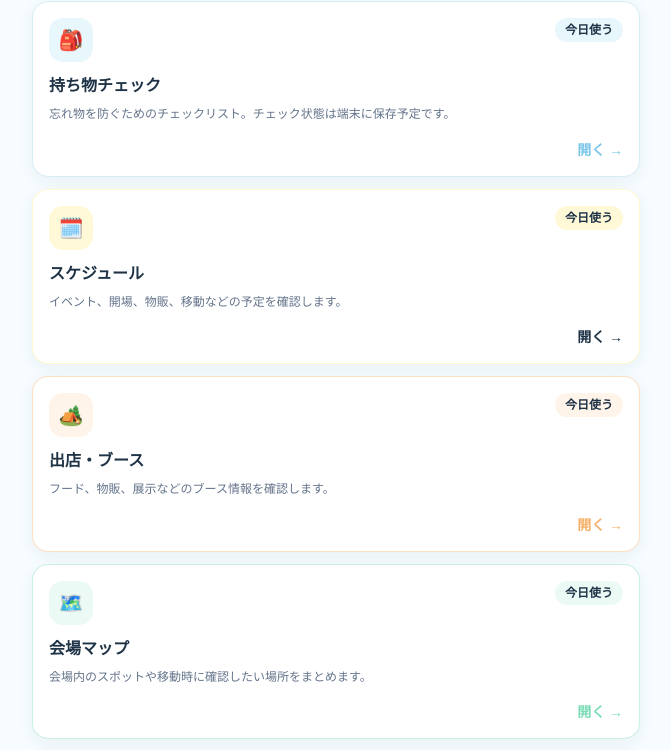
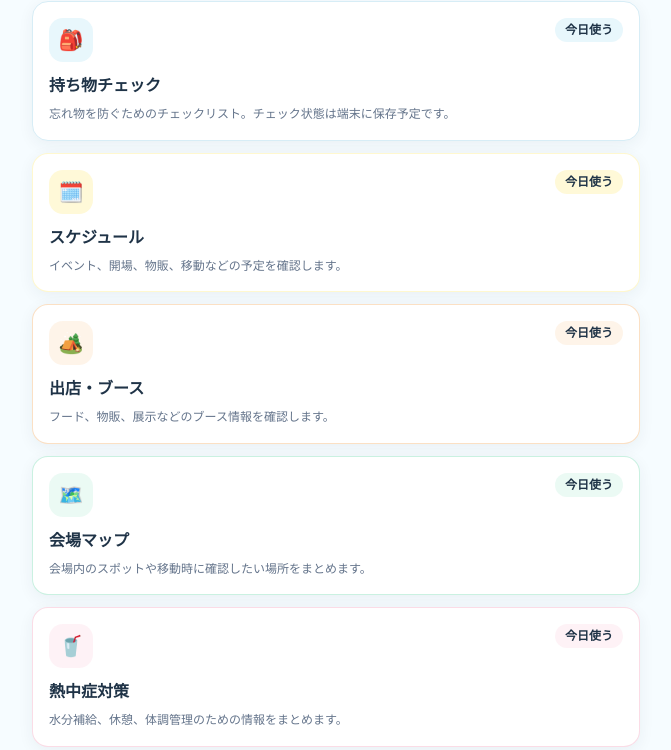
Before and after one commit to masashikuwahara/hinatafes-navi, a Nuxt app: page / in a window 1280 px wide. Shown: the part 895-1645 px from the top of the page, without its empty margins (304-975 px from the left). Built offline with nearby package versions, Linux system fonts and the light colour scheme; no server answers.

Commit message:
カード部分修正

```diff
--- a/app/components/FeatureCard.vue
+++ b/app/components/FeatureCard.vue
@@ -108,13 +108,13 @@ const themeClasses = {
       </p>
     </div>
 
-    <div class="mt-4 flex items-center justify-end text-sm font-bold">
+    <!-- <div class="mt-4 flex items-center justify-end text-sm font-bold">
       <span
         class="transition group-hover:translate-x-1"
         :class="themeClasses[feature.theme].arrow"
       >
         開く →
       </span>
-    </div>
+    </div> -->
   </NuxtLink>
 </template>
```
